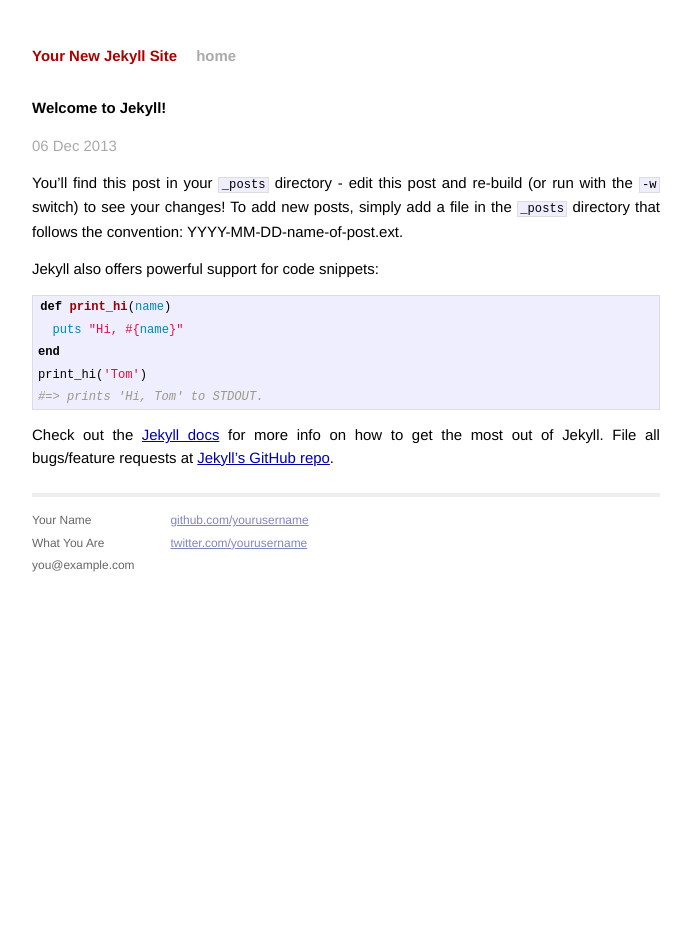
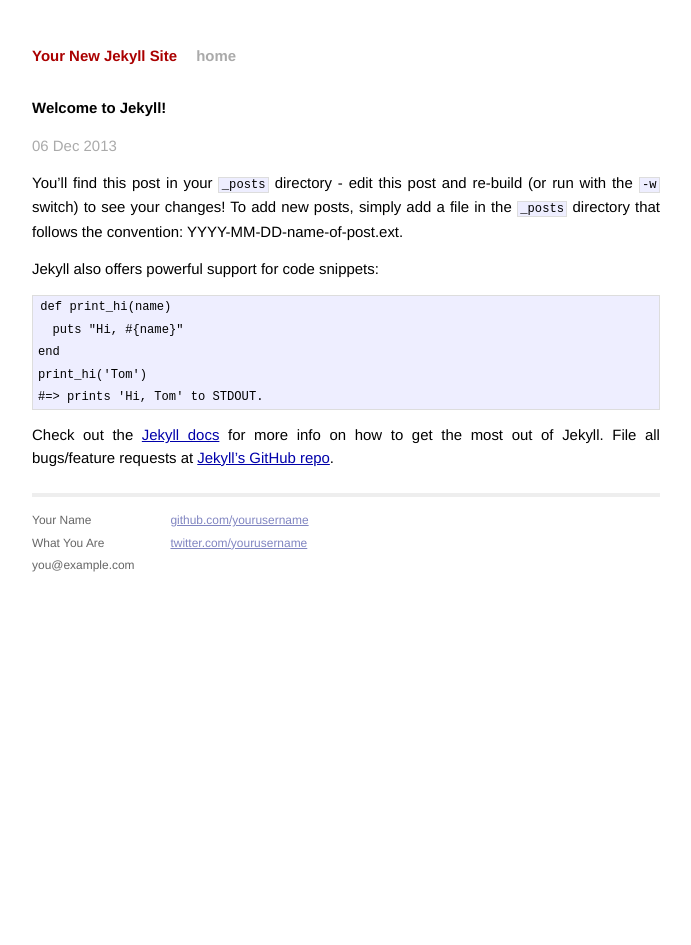
Before and after one commit to infiniteflame/FreeDeform, a Jekyll site: the page built from _posts/2013-12-06-welcome-to-jekyll.markdown, in a window 1280 px wide. Shown: the whole page, without its empty margins (294-985 px from the left). Built offline with Jekyll 4.4.1, drawn with Linux system fonts in a browser that asks for light colours; Markdown is read by kramdown in place of the engine named in the settings.

Commit message:
Css Path has been changed

```diff
--- a/_layouts/default.html
+++ b/_layouts/default.html
@@ -7,7 +7,7 @@
         <meta name="viewport" content="width=device-width">
 
         <!-- syntax highlighting CSS -->
-        <link rel="stylesheet" href="/css/syntax.css">
+        <link rel="stylesheet" href="../css/syntax.css">
 
         <!-- Custom CSS -->
         <link rel="stylesheet" href="/css/main.css">
```
